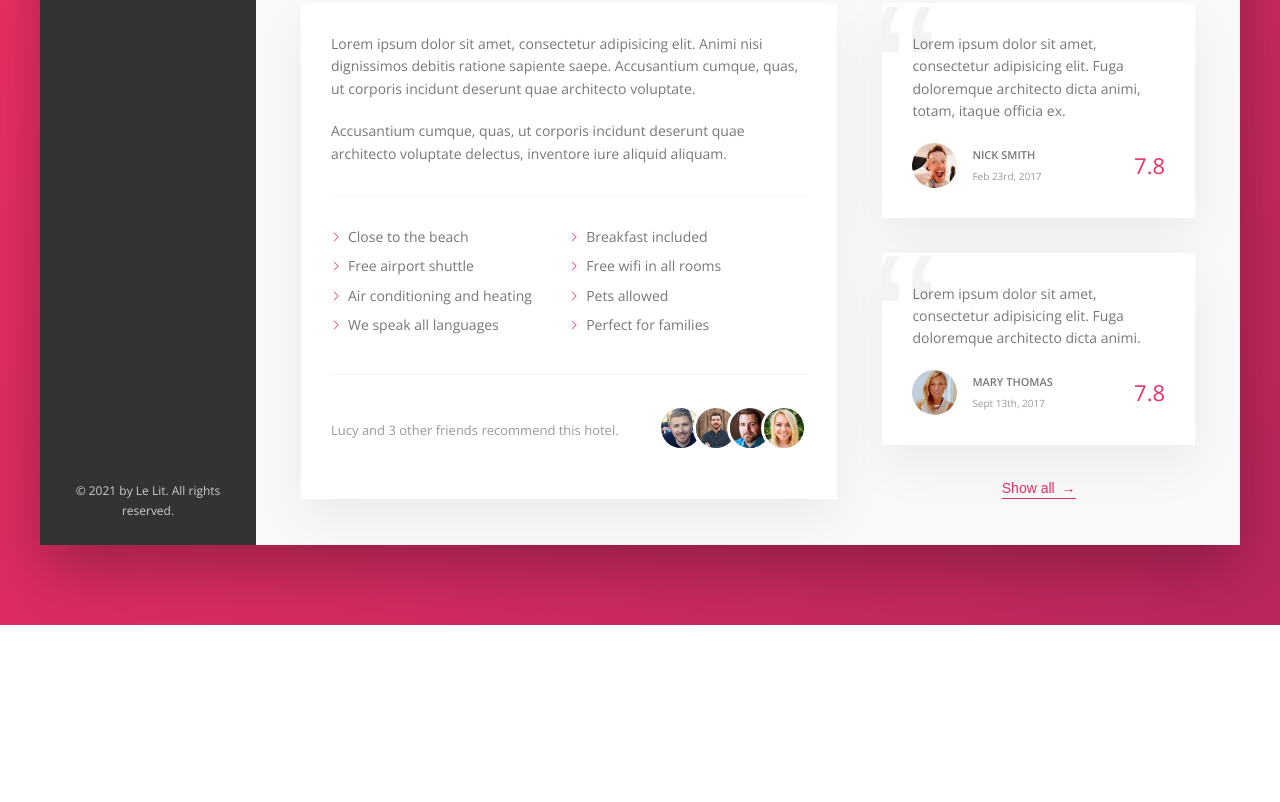
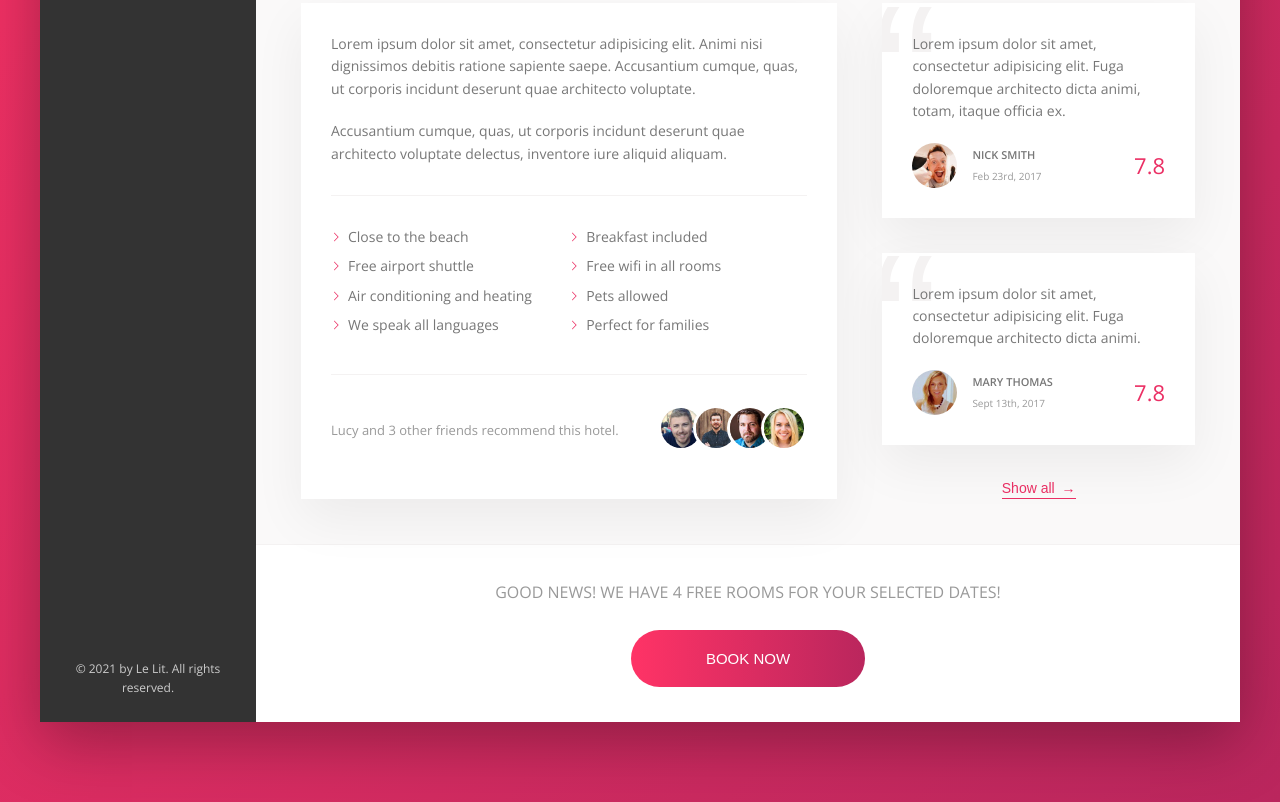
Before and after one commit to mabillama/le-lit, a website: page index.html in a window 1280 px wide. Shown: the part 644-1446 px from the top of the page. Before the commit the page ends 1269 px from the top, so only its background shows below. Drawn offline with nearby package versions, Linux system fonts and the light colour scheme.

Commit message:
Added the CTA and CTA button

```diff
--- a/index.html
+++ b/index.html
@@ -250,6 +250,15 @@
               <button class="btn-inline">Show all <span>&rarr;</span></button>
             </div>
           </div>
+          <div class="cta">
+            <h2 class="cta__book-now">
+              GOOD NEWS! WE HAVE 4 FREE ROOMS FOR YOUR SELECTED DATES!
+            </h2>
+            <button class="btn">
+              <span class="btn__visible">Book now</span>
+              <span class="btn__invisible">Only 4 rooms left</span>
+            </button>
+          </div>
         </main>
       </div>
     </div>
--- a/sass/_components.scss
+++ b/sass/_components.scss
@@ -445,3 +445,72 @@
     z-index: 1;
   }
 }
+
+///////////////////////////////////
+// CALL TO ACTION
+
+.cta {
+  padding: 3.5rem 0;
+  text-align: center;
+
+  &__book-now {
+    font-size: 1.6rem;
+    font-weight: 400;
+    text-transform: uppercase;
+    margin-bottom: 2.5rem;
+    color: var(--color-grey-dark-3);
+  }
+}
+
+.btn {
+  font-size: 1.5rem;
+  font-weight: 300;
+  text-transform: uppercase;
+  border-radius: 100px;
+  border: none;
+  background-image: linear-gradient(
+    to right,
+    var(--color-primary-light),
+    var(--color-primary-dark)
+  );
+  color: #fff;
+  position: relative;
+  overflow: hidden;
+
+  & > * {
+    display: inline-block;
+    height: 100%;
+    width: 100%;
+    transition: all 0.2s;
+  }
+
+  &__visible {
+    padding: 2rem 7.5rem;
+  }
+  &__invisible {
+    position: absolute;
+    padding: 2rem 0;
+    left: 0;
+    top: -100%;
+  }
+
+  &:hover {
+    background-image: linear-gradient(
+      to left,
+      var(--color-primary-light),
+      var(--color-primary-dark)
+    );
+  }
+
+  &:hover &__visible {
+    transform: translateY(200%);
+  }
+  &:hover &__invisible {
+    top: 0;
+  }
+
+  &:focus {
+    outline: none;
+    animation: pulsate 1s infinite;
+  }
+}
```
Also changed, not shown: css/style.css.
